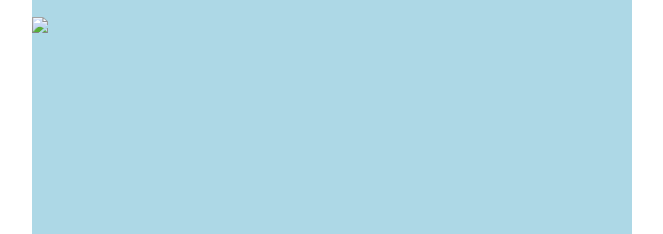
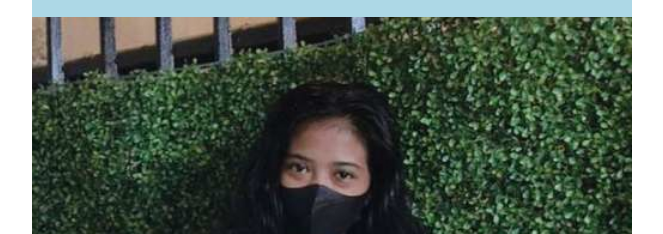
Before and after one commit to Lukehallyah/BdayWebsite, a plain HTML site: page Memories/memories.html in a window 1280 px wide. Shown: the part 2551-2785 px from the top of the page, without its empty margins (308-971 px from the left). Drawn offline with nearby package versions, Linux system fonts and the light colour scheme; a web font is replaced by a local one.

Commit message:
Img change

```diff
--- a/Memories/memories.html
+++ b/Memories/memories.html
@@ -51,7 +51,8 @@
                     </p>
                 </div>
 
-                <img class="zoom1" src="../Images/Jenelyn3.jpg" width="100%">
+
+                <img src="../Images/Jenelyn3.jpg" width="100%">
                 <div>
                     <h2>Filipiniana, Traditional Dress</h2>
                     <p>Baby when you told me that you'd have to find a way to get a Filipiniana at first I had no idea
```
Also changed, not shown: Images/Jenelyn3.jpg (added).
